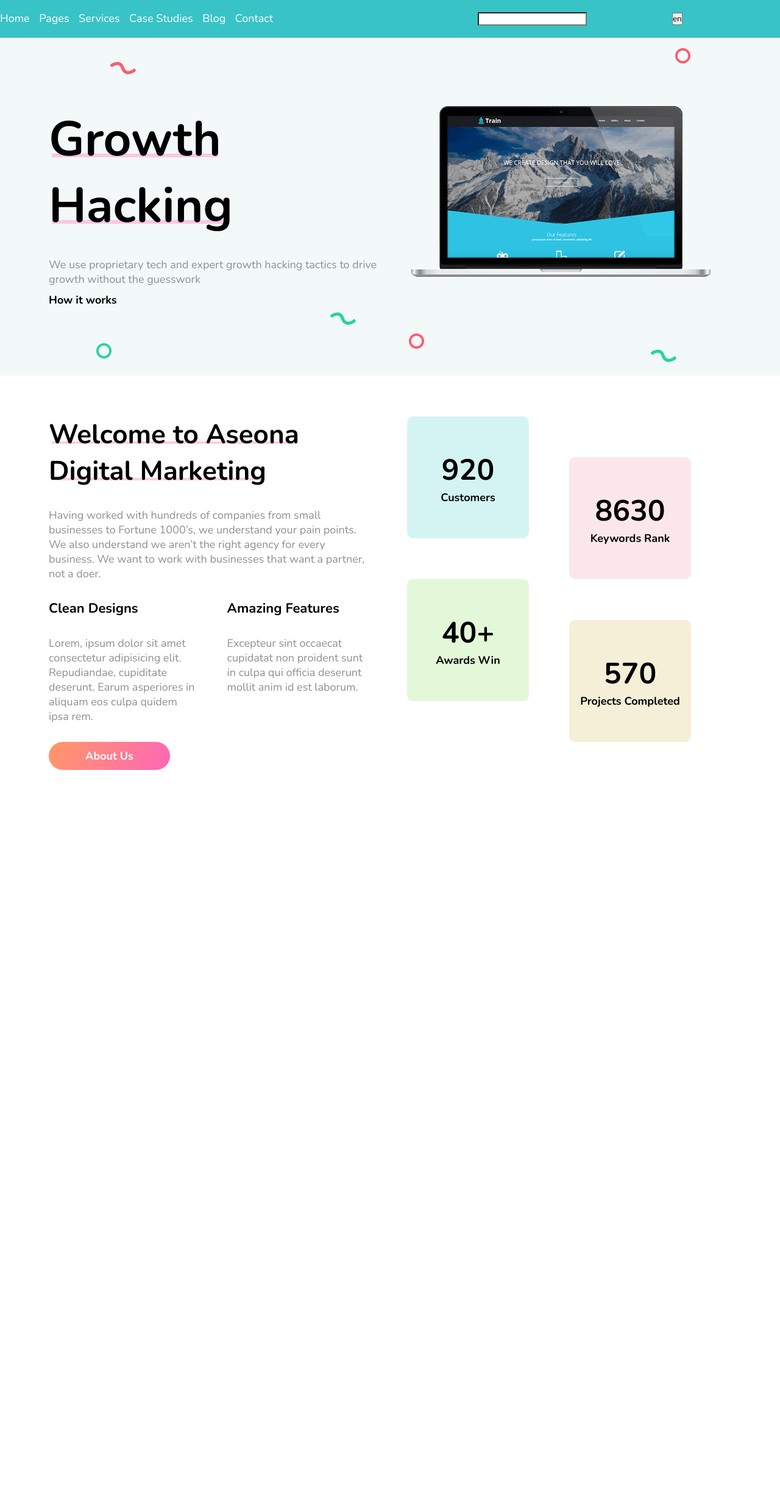
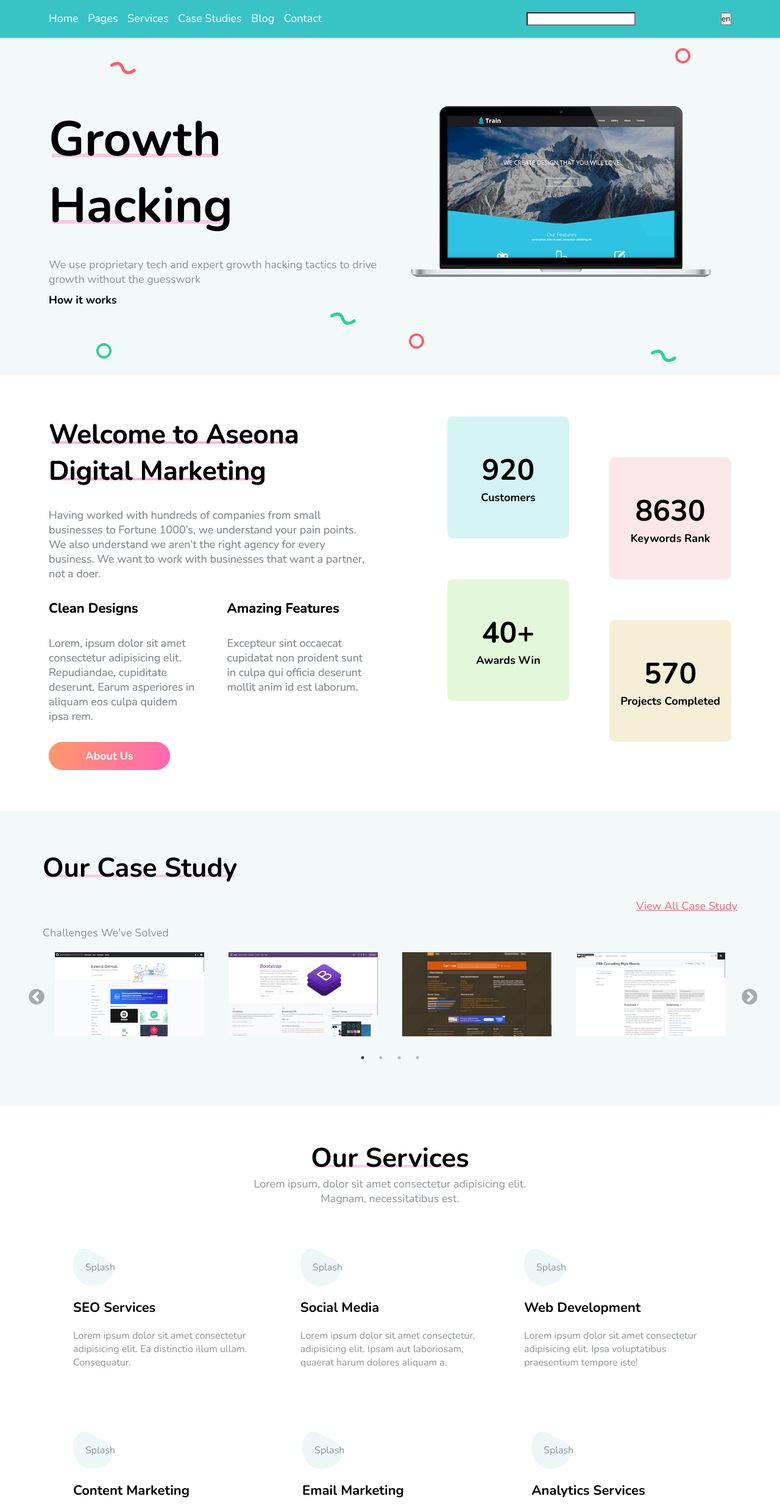
Before and after one commit to arixtty/Aseona-grid-flex-, a plain HTML site: page index.html in a window 1280 px wide. Shown: the part 59-2536 px from the top of the page at 61% size. Before the commit the page ends 1389 px from the top, so only its background shows below. Drawn offline with nearby package versions, Linux system fonts and the light colour scheme.

Commit message:
Sections Pricing and Services

```diff
--- a/index.html
+++ b/index.html
@@ -15,7 +15,7 @@
     <title>Aseona</title>
 </head>
 
-<body class="body-grid">
+<body class="grid-body-wide">
 
     <header class="header">
 
@@ -41,8 +41,8 @@
         </div>
     </header>
 
-    <nav class="navigation container-narrow">
-        <div class="navigation__center">
+    <nav class="navigation grid-body-wide">
+        <div class="navigation__center grid-content-4-col">
             <ul class="navigation__list">
                 <li class="navigation__list-item"><a href="#" class="navigation__list-link">Home</a></li>
                 <li class="navigation__list-item"><a href="#" class="navigation__list-link">Pages</a></li>
@@ -66,12 +66,12 @@
         </div>
     </nav>
 
-   <main class="main body-grid">
+    <main class="main grid-body-wide">
 
-            <section class="intro container-wide">
+        <section class="intro grid-body-wide">
 
 
-                <div class="intro__container container-narrow">
+            <div class="intro__container grid-content-4-col">
                 <div class="intro__content">
                     <h1 class="heading-primary"><span class="heading-primary--underlined">Growth</span><br><span
                             class="heading-primary--underlined">Hacking</span></h1>
@@ -161,11 +161,8 @@
             </div>
         </section>
 
-    <!--
         <section class="welcome">
-                <div class="row">
 
-                    <div class="col-1-of-2">
             <h2 class="heading-secondary"><span
                     class="heading-secondary--underlined">Welcome&nbsp;to&nbsp;Aseona</span><br><span
                     class="heading-secondary--underlined">Digital&nbsp;Marketing</span></h2>
@@ -198,11 +195,8 @@
                     </p>
                 </div>
             </div>
-                        <a href="#" class="btn">About Us</a>
+            <a href="#" class="btn welcome__btn">About Us</a>
 
-                    </div>
-
-                    <div class="col-1-of-2">
             <div class="welcome__badges">
                 <div class="badge welcome__badge welcome__badge--1">
                     <div class="badge-info"><span class="badge-digit">920</span><span
@@ -211,14 +205,13 @@
                 </div>
 
                 <div class="badge welcome__badge welcome__badge--2">
-                                <div class="badge-info"><span class="badge-digit">8630</span><span
-                                        class="badge-text">Keywords Rank</span>
+                    <div class="badge-info"><span class="badge-digit">8630</span><span class="badge-text">Keywords
+                            Rank</span>
                     </div>
                 </div>
 
                 <div class="badge welcome__badge welcome__badge--3">
-                                <div class="badge-info"><span class="badge-digit">40+</span><span
-                                        class="badge-text">Awards
+                    <div class="badge-info"><span class="badge-digit">40+</span><span class="badge-text">Awards
                             Win</span>
                     </div>
                 </div>
@@ -229,15 +222,13 @@
                     </div>
                 </div>
             </div>
-                    </div>
-                </div>
         </section>
 
-            <section class="case-study">
+        <section class="case-study grid-body-wide">
 
-                <div class="case-study__text u-grid-width">
+            <div class="case-study__text">
 
-                    <h2 class="heading-secondary heading-secondary--underlined">Our Case Study</h2>
+                <h2 class="heading-secondary heading-secondary--underlined case-study__heading">Our Case Study</h2>
                 <p class="case-study__paragpraph">Challenges We've Solved</p>
 
                 <div class="case-study__btn">
@@ -256,15 +247,14 @@
             </div>
         </section>
 
+
         <section class="services">
             <h2 class="heading-secondary heading-secondary--underlined">Our Services</h2>
             <p class="services__subheading">Lorem ipsum, dolor sit amet consectetur adipisicing elit. Magnam,
                 necessitatibus
                 est.</p>
 
-
-                <div class="row">
-                    <div class="col-1-of-3">
+            <div class="grid-content-3-col">
                 <div class="card-1 services__card">
                     <div class="services__badge">Splash</div>
                     <h3 class="heading-tertiary">SEO Services</h3>
@@ -273,9 +263,7 @@
                         illum
                         ullam. Consequatur.</p>
                 </div>
-                    </div>
 
-                    <div class="col-1-of-3">
                 <div class="card-1 services__card">
                     <div class="services__badge">Splash</div>
                     <h3 class="heading-tertiary">Social Media</h3>
@@ -283,9 +271,7 @@
                         aut
                         laboriosam, quaerat harum dolores aliquam a.</p>
                 </div>
-                    </div>
 
-                    <div class="col-1-of-3">
                 <div class="card-1 services__card">
                     <div class="services__badge">Splash</div>
                     <h3 class="heading-tertiary">Web Development</h3>
@@ -294,10 +280,8 @@
                         praesentium tempore iste!</p>
                 </div>
             </div>
-                </div>
 
-                <div class="row">
-                    <div class="col-1-of-3">
+            <div class="grid-content-3-col">
                 <div class="card-1 services__card">
                     <div class="services__badge">Splash</div>
                     <h3 class="heading-tertiary">Content Marketing</h3>
@@ -306,9 +290,7 @@
                         odit
                         quisquam.</p>
                 </div>
-                    </div>
 
-                    <div class="col-1-of-3">
                 <div class="card-1 services__card">
                     <div class="services__badge">Splash</div>
                     <h3 class="heading-tertiary">Email Marketing</h3>
@@ -316,16 +298,13 @@
                         Deserunt.
                     </p>
                 </div>
-                    </div>
 
-                    <div class="col-1-of-3">
                 <div class="card-1 services__card">
                     <div class="services__badge">Splash</div>
                     <h3 class="heading-tertiary">Analytics Services</h3>
                     <p class="services__text">Lorem ipsum dolor sit amet consectetur adipisicing elit. Nesciunt
                         assumenda.
                     </p>
-                        </div>
                 </div>
             </div>
         </section>
@@ -340,8 +319,7 @@
                         </div>
                     </div>
 
-                    <div class="row">
-                        <div class="col-1-of-3">
+                    <div class="grid-content-3-col">
                             <div class="card-2">
                                 <div class="card-2__side card-2__side--front">
 
@@ -374,9 +352,7 @@
                                     <a href="#" class="btn">Get started</a>
                                 </div>
                             </div>
-                        </div>
 
-                        <div class="col-1-of-3">
                             <div class="card-2">
                                 <div class="card-2__side card-2__side--pro card-2__side--front">
                                     <div class="pricing__heading">
@@ -408,9 +384,7 @@
                                     <a href="#" class="btn">Get started</a>
                                 </div>
                             </div>
-                        </div>
 
-                        <div class="col-1-of-3">
                             <div class="card-2">
                                 <div class="card-2__side card-2__side--front">
                                     <div class="pricing__heading">
@@ -441,23 +415,22 @@
                                 </div>
                             </div>
                     </div>
-                    </div>
             </section>
 
-            <section class="reviews">
+            <!-- <section class="reviews grid-body-wide">
 
                 <h2 class="heading-secondary heading-secondary--underlined">What Clients Say?</h2>
 
 
 
-                <div class="reviews__content ">
+                <div class="reviews__content grid-content-4-col">
                     <div class="reviews__image">
                         <img src="img/group-1.png" alt="Customers photo" class="reviews__image--img">
                     </div>
 
-                    <div class="reviews__stories">
+                    <div class="reviews__stories"> -->
 
-                        <div class="reviews__story">
+                        <!-- <div class="reviews__story">
                             <div class="reviews__story--shape">
                                 <img src="img/user-1.jpg" alt="A user" class="reviews__story--img">
                             </div>
@@ -503,11 +476,11 @@
                                 Cumque natus, laudantium iste dolor quas illo qui iusto, esse, cupiditate saepe
                                 ex.&rdquo;
                             </p>
-                        </div>
+                        </div> -->
                     </div>
                 </div>
             </section>
-
+<!--
             <section class="contact u-grid-width">
                 <div class="card-form contact__card">
                     <h2 class="heading-secondary heading-secondary--underlined">Request a Call Back</h2>
--- a/sass/base/_grid.scss
+++ b/sass/base/_grid.scss
@@ -1,19 +1,16 @@
-.body-grid {
+.grid-body-wide {
   display: grid;
   grid-template-columns: [full-start] 1fr [center-start] repeat(4, [col-start] minmax(min-content, 28rem) [col-end]) [center-end] 1fr [full-end];
 }
 
-
-
-.container-wide {
-  grid-column: full-start / full-end;
-  display: grid;
-  grid-template-columns: 1fr [center-start] repeat(2, [col-start] minmax(min-content, 28rem) [col-end]) [grid-center] repeat(2, [col-start] minmax(min-content, 28rem) [col-end]) [center-end] 1fr;
-}
-
-
-.container-narrow {
+.grid-content-4-col {
   grid-column: center-start / center-end;
   display: grid;
   grid-template-columns: [center-start] repeat(2, [col-start] minmax(min-content, 28rem) [col-end]) [grid-center] repeat(2, [col-start] minmax(min-content, 28rem) [col-end]) [center-end];
 }
+
+.grid-content-3-col {
+  grid-column: center-start / center-end;
+  display: grid;
+  grid-template-columns: [center-start] repeat(3, [col-start] minmax(min-content, 38rem) [col-end]) [center-end];
+}
--- a/sass/components/_cards.scss
+++ b/sass/components/_cards.scss
@@ -40,6 +40,7 @@
   perspective: 150rem;
   margin: 1rem;
   z-index: 100;
+  width: 30rem;
 
   &__heading {
     color: #fff;
--- a/sass/components/_story.scss
+++ b/sass/components/_story.scss
@@ -1,6 +1,6 @@
 .reviews__story {
   height: 27rem;
-  width: 30rem;
+  max-width: 30rem;
   margin: 2.5rem;
   padding: 2.5rem;
   border-radius: 1rem;
--- a/sass/helpers/_mixins.scss
+++ b/sass/helpers/_mixins.scss
@@ -2,7 +2,7 @@
   display: inline-block;
   position: relative;
   z-index: 1;
-  margin-right: auto;
+  // margin-right: auto;
 
   &::after {
     content: "";
--- a/sass/layout/_navigation.scss
+++ b/sass/layout/_navigation.scss
@@ -54,7 +54,7 @@
  */
 
 .navigation {
-  grid-column: 1 / -1;
+  grid-column: full-start / full-end;
   grid-row: 2 / 3;
   padding: 2rem 0;
   background: #38c3c7;
--- a/sass/pages/home.scss
+++ b/sass/pages/home.scss
@@ -1,7 +1,6 @@
 .main {
   grid-row: 3 / 4;
   grid-column: full-start / full-end;
-
 }
 
 .intro {
@@ -12,7 +11,6 @@
   &__container {
     position: relative;
     padding: 10% 0;
-
   }
   &__content {
     grid-column: center-start / grid-center;
@@ -119,6 +117,7 @@
     display: grid;
     grid-template-columns: 1fr 1fr;
     grid-template-rows: 1fr 1fr;
+    justify-items: end;
   }
 
   &__badge {
@@ -142,36 +141,44 @@
   }
 }
 
-/*
-
-
-
 .case-study {
+  grid-column: full-start / full-end;
+  grid-row: 4 / 5;
   background-color: $color-grey-3;
-  padding: 5% 12%;
-  overflow: hidden;
+  padding: 5% 0;
 
   &__text {
-    position: relative;
+    grid-column: center-start / center-end;
+    display: flex;
+    flex-flow: column;
+    justify-content: space-between;
+    align-items: flex-start;
   }
 
   &__paragpraph {
-    margin: 3rem 0;
+    order: 2;
+    margin-top: 2rem;
   }
 
   &__btn {
-    position: absolute;
-    right: 0;
-    top: 50%;
+    order: 1;
+    margin-top: 2rem;
+    align-self: flex-end;
   }
 
   &__link {
     color: #fb5c71;
   }
 
+  &__showcase {
+    grid-row: 3 / 4;
+    grid-column: center-start / center-end;
+    max-width: 114rem;
+  }
+
   &__case {
     margin: 2rem;
-
+    max-width: 28rem;
     img {
       width: 100%;
     }
@@ -181,13 +188,15 @@
 .services {
   padding: 5% 0;
   text-align: center;
-
+  grid-row: 5 / 6;
+  grid-column: center-start / center-end;
   &__subheading {
     max-width: 40%;
     margin: 0 auto 5rem;
   }
 
   &__card {
+    grid-row: 6 / 8;
     text-align: left;
     height: 30rem;
     padding: 2rem;
@@ -206,6 +215,8 @@
 }
 
 .pricing {
+  grid-row: 6 / 7;
+  grid-column: center-start / center-end;
   text-align: center;
   font-size: 1.6rem;
 
@@ -257,39 +268,37 @@
   }
 }
 
-.reviews {
-  text-align: center;
-  z-index: -1;
-  background: $color-grey-3;
-  margin-top: -25rem;
-  padding: 35rem 0 5%;
+// .reviews {
+//   grid-row: 7;
+//   grid-column: full-start / full-end;
+//   z-index: -1;
+//   background: $color-grey-3;
+//   margin-top: -25rem;
+//   padding: 35rem 0 5%;
 
-  &__content {
-    @include clearfix();
-    margin-top: 5rem;
-    // white-space: nowrap;
-  }
-  &__image {
-    max-width: 40%;
-    padding: 0 5%;
-    margin-left: 10%;
-    float: left;
+//   h2 {
+//     margin: 0 auto;
+//   }
 
-    &--img {
-      display: block;
-      width: 100%;
-      height: auto;
-    }
-  }
+//   &__content {
+//     grid-row: 2 / 3;
+//   }
+//   &__image {
+//     padding: 0 5%;
+//     grid-column: center-start / grid-center;
 
-  &__stories {
-    width: 40%;
-    margin-right: 10%;
-    margin-top: 3%;
-    float: left;
-  }
-}
+//     &--img {
+//       display: block;
+//       width: 100%;
+//       height: auto;
+//     }
+//   }
 
+//   &__stories {
+//     grid-column: grid-center / center-end;
+//   }
+// }
+/*
 .contact {
   @include clearfix();
   padding: 5% 0 2%;
```
Also changed, not shown: css/style.css, 1 other file. Lines whose indentation alone changed are shown as unchanged.
